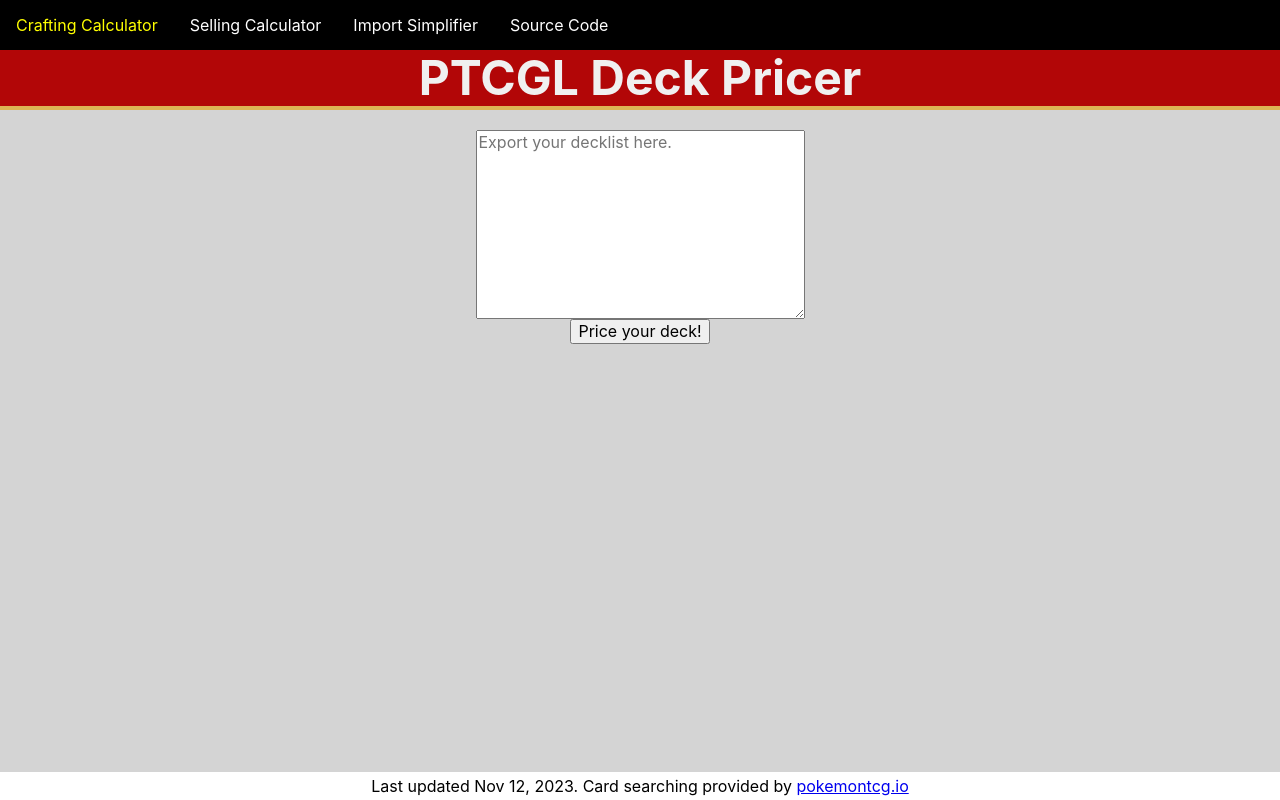
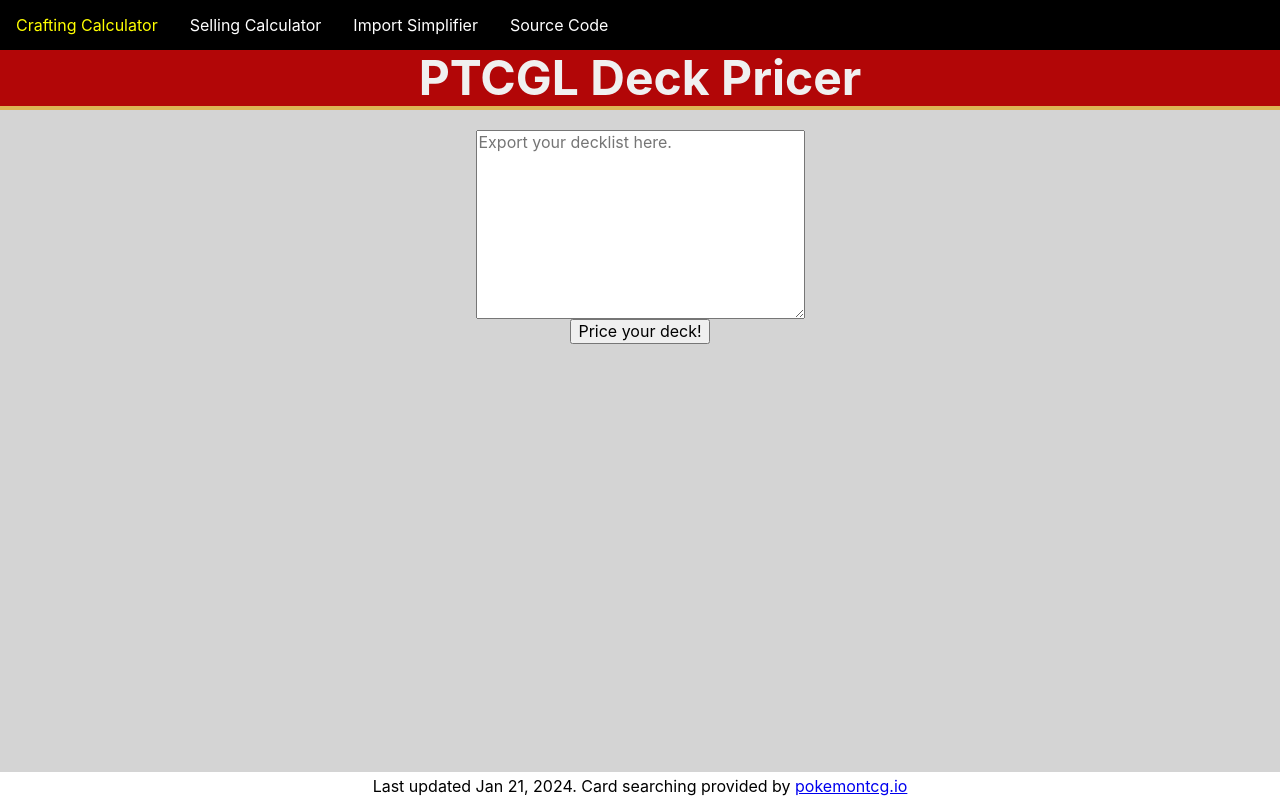
Before and after one commit to sky-pose-rick/ptcgl-credits, a React (Create React App) app: page /#/ in a window 1280 px wide. Built offline with nearby package versions, Linux system fonts and the light colour scheme.

Commit message:
add support for sv4.5

```diff
--- a/src/components/Frame.js
+++ b/src/components/Frame.js
@@ -39,7 +39,7 @@
           />
         </Routes>
         <footer>
-          Last updated Nov 12, 2023. Card searching provided by
+          Last updated Jan 21, 2024. Card searching provided by
           {' '}
           <a href="https://pokemontcg.io/">pokemontcg.io</a>
         </footer>
--- a/src/logic/sets.js
+++ b/src/logic/sets.js
@@ -78,6 +78,8 @@
   OBF: 'sv3',
   MEW: 'sv3pt5',
   PAR: 'sv4',
+  // predict Paldean Fates api code
+  PAF: 'sv4pt5',
 
   //  limitless's codes for promo sets
   BWP: 'bwp',
```
